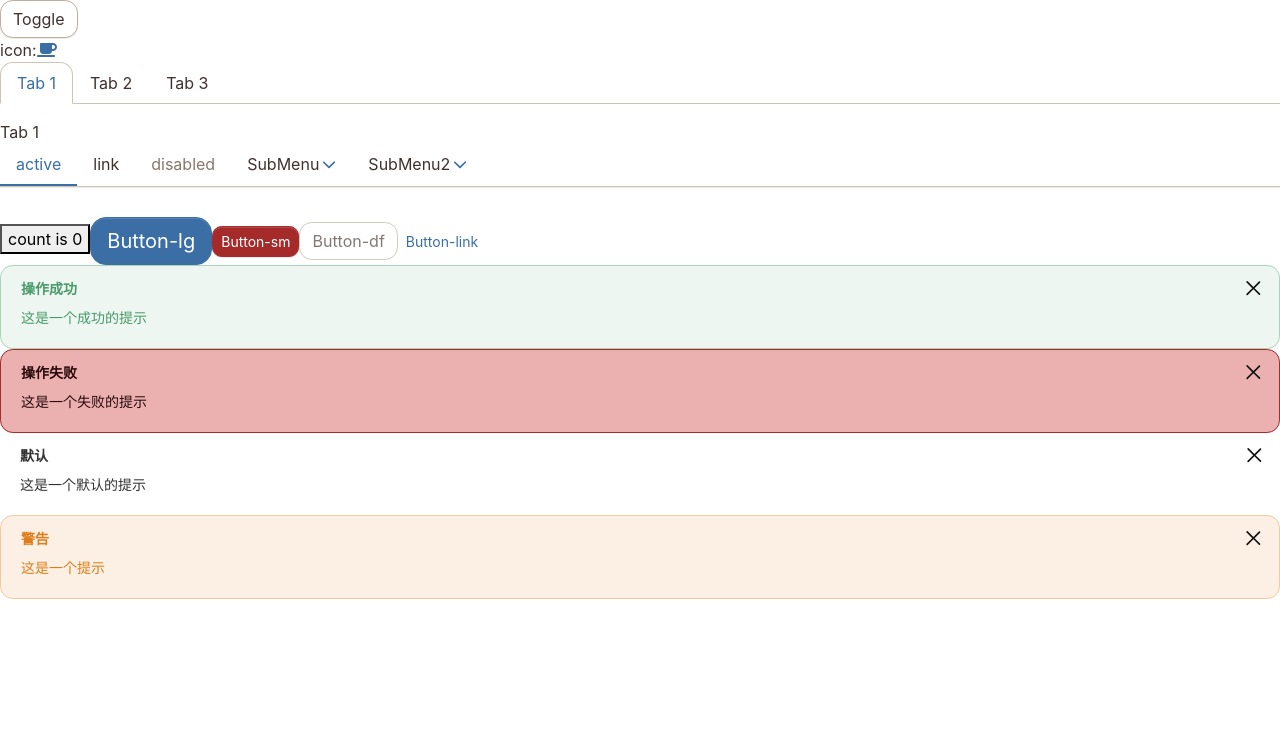
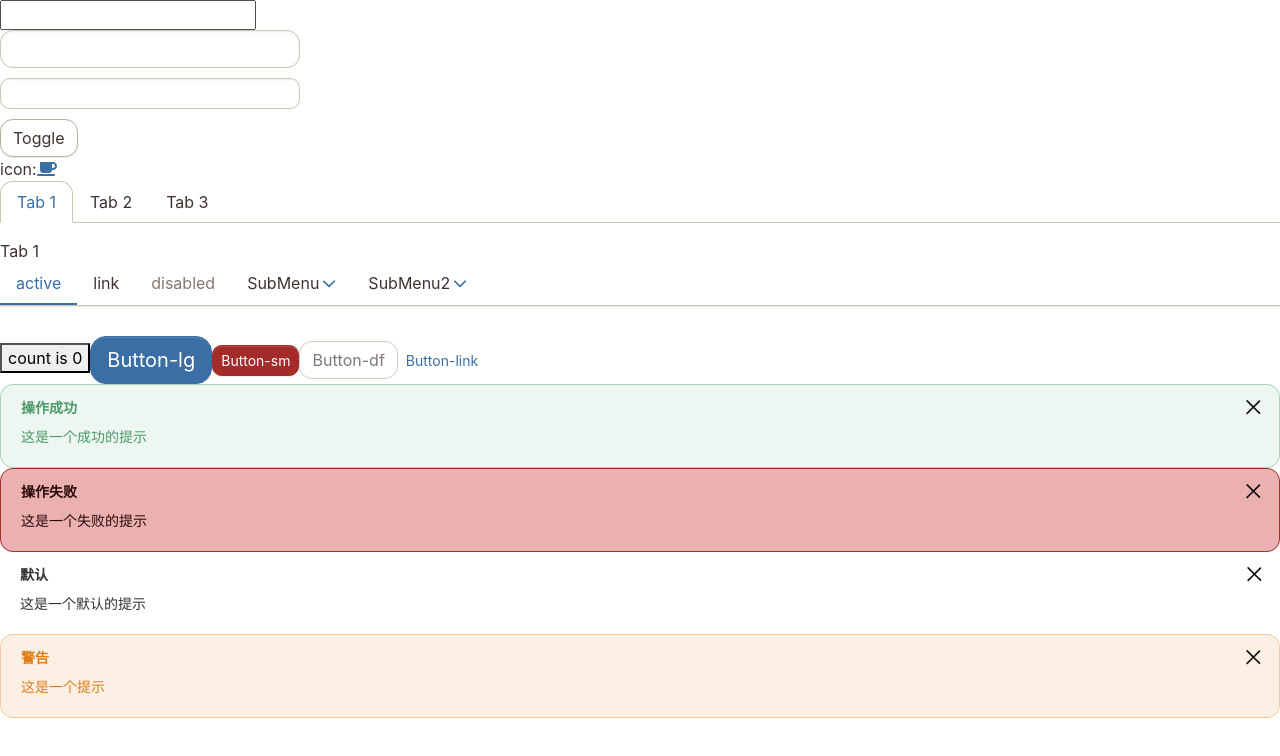
Before and after one commit to Jasmine661/jasmine-ui, a React (Vite) app: page / in a window 1280 px wide. Shown: the top 756 px of the page. Built offline with nearby package versions, Linux system fonts and the light colour scheme.

Commit message:
input组件的基本实现

```diff
--- a/src/App.tsx
+++ b/src/App.tsx
@@ -4,19 +4,23 @@ import Alert from './components/Alert/Alert'
 import Menu from './components/Menu/menu'
 import MenuItem from './components/Menu/menuItem'
 import SubMenu from './components/Menu/subMenu'
-
 import Tabs from './components/Tabs/tabs'
 import TabsItem from './components/Tabs/tabsItem'
-
 import Icon from './components/Icons/icon'
-
 import Transition from './components/Transition/Transition'
+import Input from './components/Input/input'
 
 function App() {
   const [count, setCount] = useState(0)
   const [show, setShow] = useState(false)
   return (
     <>
+      {/* 测试input */}
+      <input type="text" />
+      <div>
+        <Input></Input>
+        <Input size="sm"></Input>
+      </div>
       {/* 测试transition */}
       <div>
         <Button onClick={() => setShow(!show)}>Toggle</Button>
--- a/src/components/Button/Button.tsx
+++ b/src/components/Button/Button.tsx
@@ -35,7 +35,7 @@ export type ButtonProps = Partial<NativeButtonProps & AnchorButtonProps>
  * Button 组件
  * 根据 btnType 判断渲染 button 或 a 标签
  */
-const Button: React.FC<ButtonProps> = (props) => {
+export const Button: React.FC<ButtonProps> = (props) => {
   const {
     btnType = 'default',
     disabled = false,
--- /dev/null
+++ b/src/components/Input/_style.scss
@@ -0,0 +1,108 @@
+@use '../../styles/variables' as *;
+@use '../../styles/mixins' as *;
+
+.jasmine-input-wrapper {
+  display: flex;
+  width: 300px;
+  margin-bottom: 10px;
+  position: relative;
+  .icon-wrapper {
+    position: absolute;
+    height: 100%;
+    width: 35px;
+    justify-content: center;
+    color: $input-color;
+    right: 0;
+    top: 0;
+    display: flex;
+    align-items: center;
+    svg {
+      color: $input-placeholder-color;
+    }
+  }
+}
+// 当 .icon-wrapper 和 .jasmine-input-inner 连在一起出现时，为输入框添加右内边距，防止文字和图标重叠。
+.icon-wrapper + .jasmine-input-inner {
+  padding-right: 35px;
+}
+
+.jasmine-input-inner {
+  width: 100%;
+  padding: $input-padding-y $input-padding-x;
+  font-family: $input-font-family;
+  font-size: $input-font-size;
+  font-weight: $input-font-weight;
+  line-height: $input-line-height;
+  color: $input-color;
+  background-color: $input-bg;
+  background-clip: padding-box;
+  border: $input-border-width solid $input-border-color;
+
+  // Note: This has no effect on <select>s in some browsers, due to the limited stylability of `<select>`s in CSS.
+  border-radius: $input-border-radius;
+
+  box-shadow: $input-box-shadow;
+  transition: $input-transition;
+
+  &:focus {
+    color: $input-focus-color;
+    background-color: $input-focus-bg;
+    border-color: $input-focus-border-color;
+    outline: 0;
+    box-shadow: $input-focus-box-shadow;
+    // Avoid using mixin so we can pass custom focus shadow properly
+  }
+  &::placeholder {
+    color: $input-placeholder-color;
+    // Override Firefox's unusual default opacity; see https://github.com/twbs/bootstrap/pull/11526.
+    opacity: 1;
+  }
+  &:disabled,
+  &[readonly] {
+    background-color: $input-disabled-bg;
+    border-color: $input-disabled-border-color;
+    // iOS fix for unreadable disabled content; see https://github.com/twbs/bootstrap/issues/11655.
+    opacity: 1;
+  }
+}
+.jasmine-input-group-prepend,
+.jasmine-input-group-append {
+  display: flex;
+  align-items: center;
+  padding: $input-padding-y $input-padding-x;
+  margin-bottom: 0; // Allow use of <label> elements by overriding our default margin-bottom
+  font-size: $input-font-size; // Match inputs
+  font-weight: $font-weight-normal;
+  line-height: $input-line-height;
+  color: $input-group-addon-color;
+  text-align: center;
+  white-space: nowrap;
+  background-color: $input-group-addon-bg;
+  border: $input-border-width solid $input-group-addon-border-color;
+  border-radius: $input-border-radius;
+}
+.jasmine-input-group-append + .btn {
+  padding: 0;
+  border: 0;
+}
+.input-group > .jasmine-input-group-prepend,
+.input-group.input-group-append > .jasmine-input-inner {
+  @include border-right-radius(0);
+}
+
+.input-group > .jasmine-input-group-append,
+.input-group.input-group-prepend > .jasmine-input-inner {
+  @include border-left-radius(0);
+}
+
+.input-size-sm .jasmine-input-inner {
+  padding: $input-padding-y-sm $input-padding-x-sm;
+  font-size: $input-font-size-sm;
+  border-radius: $input-border-radius-sm;
+}
+
+.input-size-lg .jasmine-input-inner {
+  padding: $input-padding-y-lg $input-padding-x-lg;
+  font-size: $input-font-size-lg;
+  border-radius: $input-border-radius-lg;
+}
--- /dev/null
+++ b/src/components/Input/input.tsx
@@ -0,0 +1,53 @@
+import React, { forwardRef } from 'react'
+import type { ChangeEvent, InputHTMLAttributes, ReactElement } from 'react'
+import type { IconDefinition } from '@fortawesome/free-solid-svg-icons'
+import classNames from 'classnames'
+import Icon from '../Icons/icon'
+
+export interface InputProps extends Omit<InputHTMLAttributes<HTMLElement>, 'size'> {
+  size?: string
+  append?: string | ReactElement
+  prepend?: string | ReactElement
+  disabled?: boolean
+  icon?: IconDefinition
+  style?: React.CSSProperties
+  onChange?: (e: ChangeEvent<HTMLInputElement>) => void
+}
+
+const Input = forwardRef<HTMLInputElement, InputProps>((props, ref) => {
+  const { size, append, prepend, disabled, icon, style, ...restProps } = props
+  // 根据属性计算className
+  const className = classNames('jasmine-input-wrapper', size && `input-size-${size}`, {
+    'is-disabled': disabled,
+    'input-group': append || prepend,
+    'input-group-append': !!append, // 双重取反，有值则为true，无值为false
+    'input-group-prepend': !!prepend,
+  })
+
+  // 设置受控组件相关
+  const fixControlledValue = (value: any) => {
+    if (typeof value === 'undefined' || value === null) {
+      return ''
+    }
+    return value
+  }
+  if ('value' in props) {
+    delete restProps.defaultValue
+    restProps.value = fixControlledValue(props.value)
+  }
+
+  return (
+    <div className={className} style={style}>
+      {prepend && <div className="jasmine-input-group-prepend">{prepend}</div>}
+      {icon && (
+        <div className="icon-wrapper">
+          <Icon icon={icon} title={`title-${icon}`} />
+        </div>
+      )}
+      <input ref={ref} className="jasmine-input-inner" disabled={disabled} {...restProps} />
+      {append && <div className="jasmine-input-group-append">{append}</div>}
+    </div>
+  )
+})
+
+export default Input
--- a/src/styles/_variables.scss
+++ b/src/styles/_variables.scss
@@ -253,14 +253,26 @@ $input-font-size-lg: $btn-font-size-lg !default;
 
 $input-bg: $white !default;
 $input-bg-disabled: $gray-200 !default;
+$input-border-width: $border-width !default;
 $input-border-color: $gray-300 !default;
 $input-border-color-hover: $primary !default;
 $input-border-color-focus: $primary !default;
 
 $input-color: $body-color !default;
+$input-focus-color: $body-color !default;
+$input-focus-bg: $input-bg !default;
+$input-focus-border-color: $primary !default;
 $input-placeholder-color: $gray-600 !default;
 $input-box-shadow: inset 0 1px 2px rgba($black, 0.075) !default;
 $input-box-shadow-focus: 0 0 0 0.2rem rgba($primary, 0.25) !default;
+$input-focus-box-shadow: $input-box-shadow-focus !default;
+
+$input-disabled-bg: $gray-200 !default;
+$input-disabled-border-color: $gray-400 !default;
+
+$input-group-addon-color: $gray-600 !default;
+$input-group-addon-bg: $gray-100 !default;
+$input-group-addon-border-color: $gray-300 !default;
 
 $input-height-border: 2 !default;
 $input-border-radius: $border-radius !default;
--- a/src/styles/index.scss
+++ b/src/styles/index.scss
@@ -11,3 +11,4 @@
 @use '../components/Menu/style' as menu_style;
 @use '../components/Tabs/style' as tabs_style;
 @use '../components/Icons/style' as icons_style;
+@use '../components/Input/style' as input_style;
```
Also changed, not shown: 1 other file (tests, documents, lock files or other folders).
